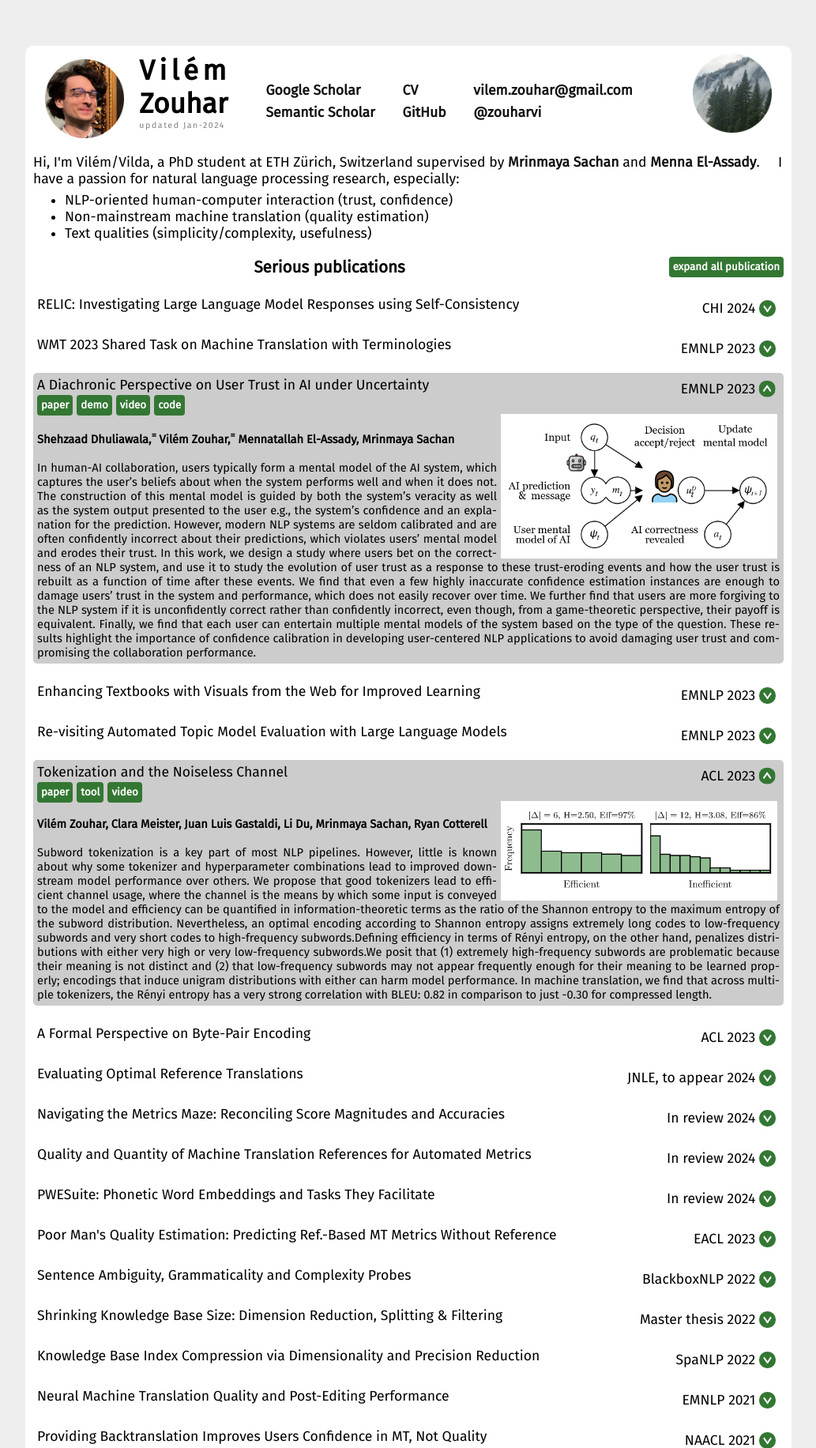
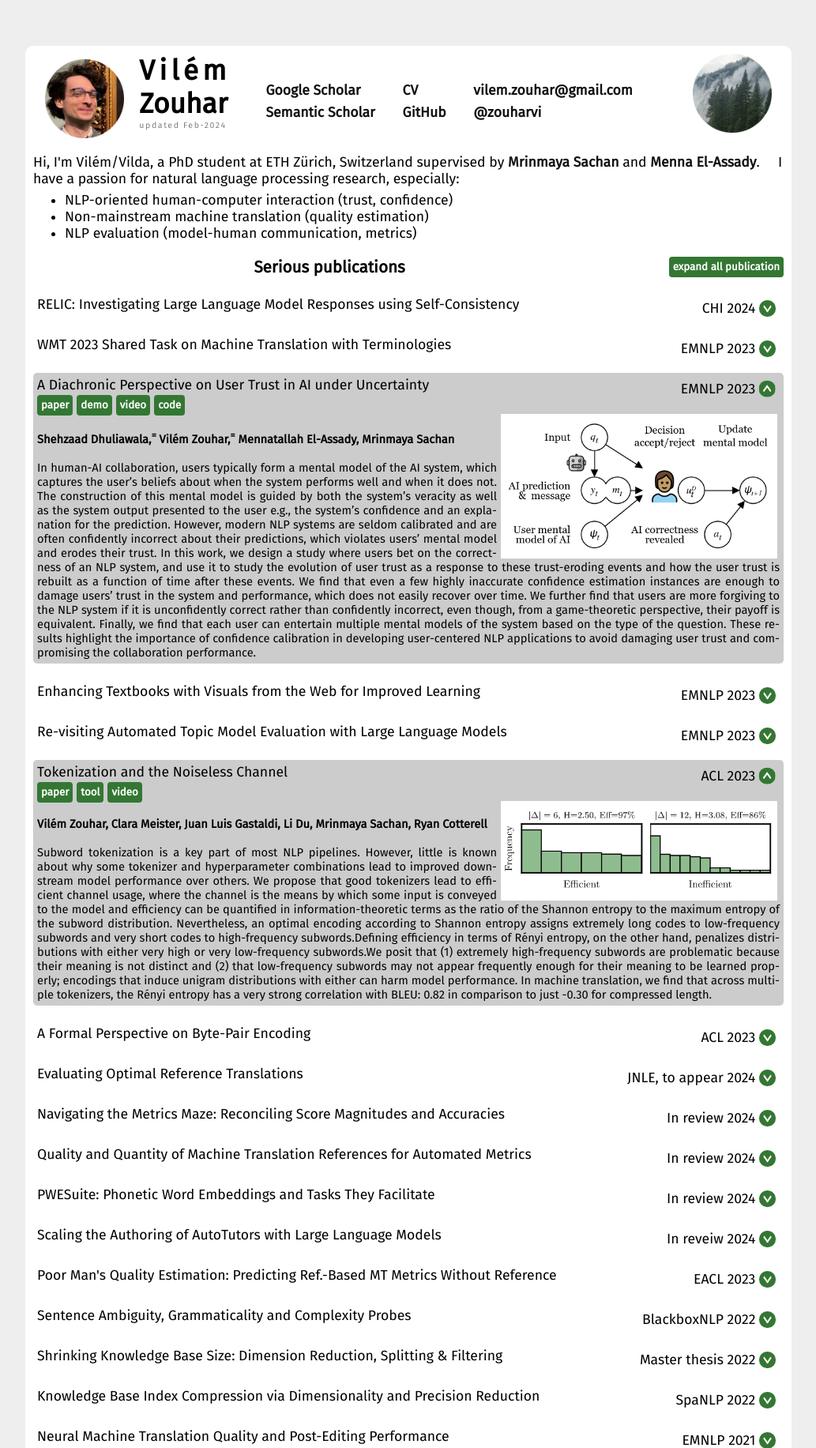
Before and after one commit to zouharvi/zouharvi, a PHP site: page / in a window 1280 px wide. Shown: the top 1833 px of the page at 79% size, without its empty margins (123-1156 px from the left). Run offline with PHP 8.4, Linux system fonts and the light colour scheme.

Commit message:
add paper

```diff
--- a/index.php
+++ b/index.php
@@ -46,7 +46,7 @@
           <br style="display: block; margin: -5px 0;">
           Zouhar
         </a>
-        <div style='font-size: 0.3em; color: gray; letter-spacing: 0.15em; font-weight: normal; margin-bottom: 10px;'>updated Jan-2024</div>
+        <div style='font-size: 0.3em; color: gray; letter-spacing: 0.15em; font-weight: normal; margin-bottom: 10px;'>updated Feb-2024</div>
       </header>
       <span id="header_nothing"></span>
 
@@ -78,7 +78,7 @@
       <ul style="margin-top: -12px">
         <li>NLP-oriented human-computer interaction (trust, confidence)</li>
         <li>Non-mainstream machine translation (quality estimation)</li>
-        <li>Text qualities (simplicity/complexity, usefulness)</li>
+        <li>NLP evaluation (model-human communication, metrics)</li>
       </ul>
     </p>
 
```
Also changed, not shown: pages/publications.csv (+1 -0 lines), pages/img/mwptutor.png (added).
